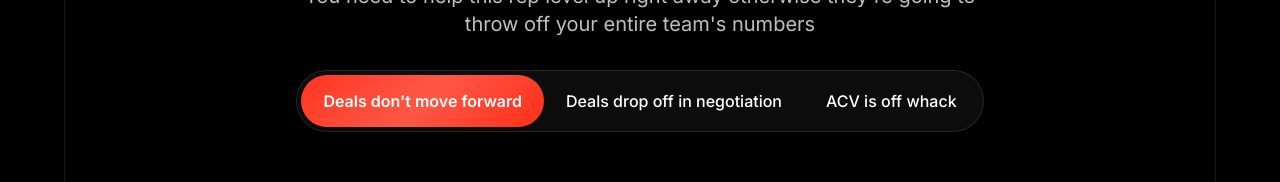
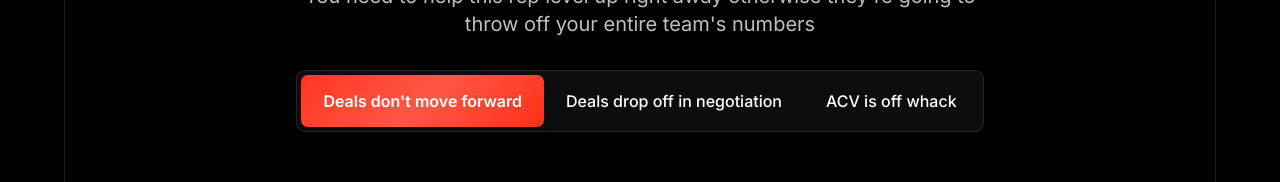
Before and after one commit to newmanjulien/hndl-website, a Next.js app: page / in a window 1280 px wide. Shown: the part 330-512 px from the top of the page. Built offline with nearby package versions, Linux system fonts and the light colour scheme.

Commit message:
back to less rounded

```diff
--- a/components/hero-section.tsx
+++ b/components/hero-section.tsx
@@ -38,7 +38,7 @@ export function HeroSection() {
 
           {/* Selector Module */}
           <div className="flex justify-center mb-8">
-            <div className="bg-white/5 backdrop-blur-sm p-1 border border-white/10" style={{borderRadius: "55px"}}>
+            <div className="bg-white/5 backdrop-blur-sm p-1 border border-white/10" style={{borderRadius: "9px"}}>
               <button
                 onClick={() => setSelectedTab("deals")}
                 className={`text-base transition-all duration-200 ${
@@ -49,7 +49,7 @@ export function HeroSection() {
                   paddingRight: "22px",
                   paddingTop: "14px",
                   paddingBottom: "14px",
-                  borderRadius: "55px",
+                  borderRadius: "7px",
                   ...(selectedTab === "deals"
                     ? {
                         background: "linear-gradient(135deg, #FF3621 0%, #FE5745 50%, #FF2F19 100%)",
@@ -70,7 +70,7 @@ export function HeroSection() {
                   paddingRight: "22px",
                   paddingTop: "14px",
                   paddingBottom: "14px",
-                  borderRadius: "55px",
+                  borderRadius: "7px",
                   ...(selectedTab === "negotiation"
                     ? {
                         background: "linear-gradient(135deg, #FF3621 0%, #FE5745 50%, #FF2F19 100%)",
@@ -91,7 +91,7 @@ export function HeroSection() {
                   paddingRight: "22px",
                   paddingTop: "14px",
                   paddingBottom: "14px",
-                  borderRadius: "55px",
+                  borderRadius: "7px",
                   ...(selectedTab === "acv"
                     ? {
                         background: "linear-gradient(135deg, #FF3621 0%, #FE5745 50%, #FF2F19 100%)",
```
